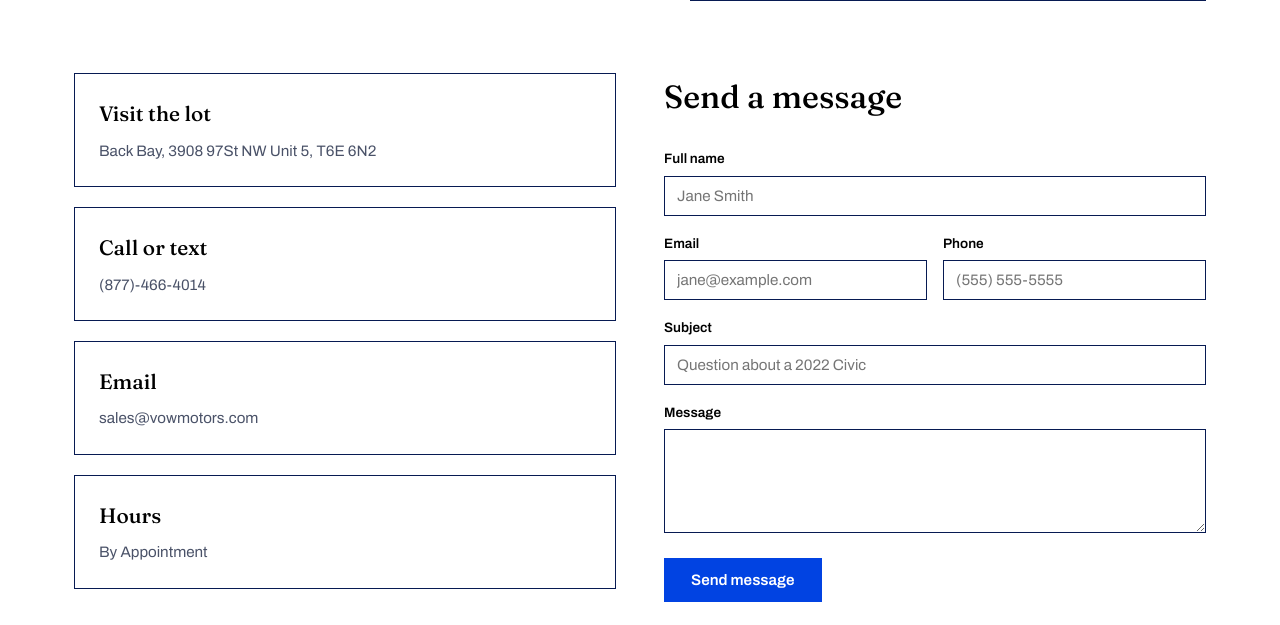
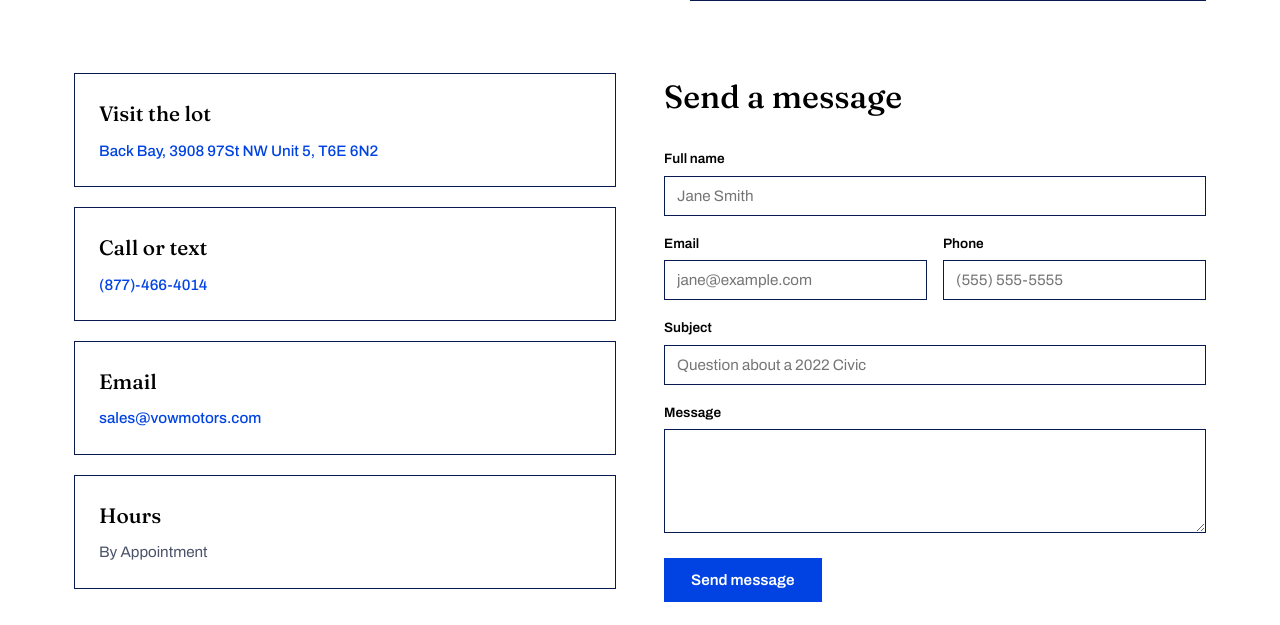
Before and after one commit to Hammad-Zubair10/VowMotors, a Flask app: page /contact in a window 1280 px wide. Shown: the part 574-1199 px from the top of the page. Run offline with Flask 3, Linux system fonts and the light colour scheme.

Commit message:
Making things clickable

```diff
--- a/vowapp/static/css/style.css
+++ b/vowapp/static/css/style.css
@@ -702,6 +702,12 @@ img { max-width: 100%; display: block; }
   margin: 0;
   font-size: 0.95rem;
 }
+.info-card p a {
+  color: var(--blue);
+  font-weight: 500;
+  text-decoration: none;
+}
+.info-card p a:hover { text-decoration: underline; }
 
 /* ---------- Vehicle photo thumbnails (dealer edit form) ---------- */
 .photo-thumb {
--- a/vowapp/templates/contact.html
+++ b/vowapp/templates/contact.html
@@ -14,15 +14,15 @@
     <div>
         <div class="info-card">
             <h3>Visit the lot</h3>
-            <p>Back Bay, 3908 97St NW Unit 5, T6E 6N2</p>
+            <p><a href="https://www.google.com/maps/search/?api=1&query={{ '3908 97 St NW, Edmonton, AB T6E 6N2'|urlencode }}" target="_blank" rel="noopener">Back Bay, 3908 97St NW Unit 5, T6E 6N2</a></p>
         </div>
         <div class="info-card">
             <h3>Call or text</h3>
-            <p>(877)-466-4014</p>
+            <p><a href="tel:+18774664014">(877)-466-4014</a></p>
         </div>
         <div class="info-card">
             <h3>Email</h3>
-            <p>sales@vowmotors.com</p>
+            <p><a href="mailto:sales@vowmotors.com">sales@vowmotors.com</a></p>
         </div>
         <div class="info-card">
             <h3>Hours</h3>
```
